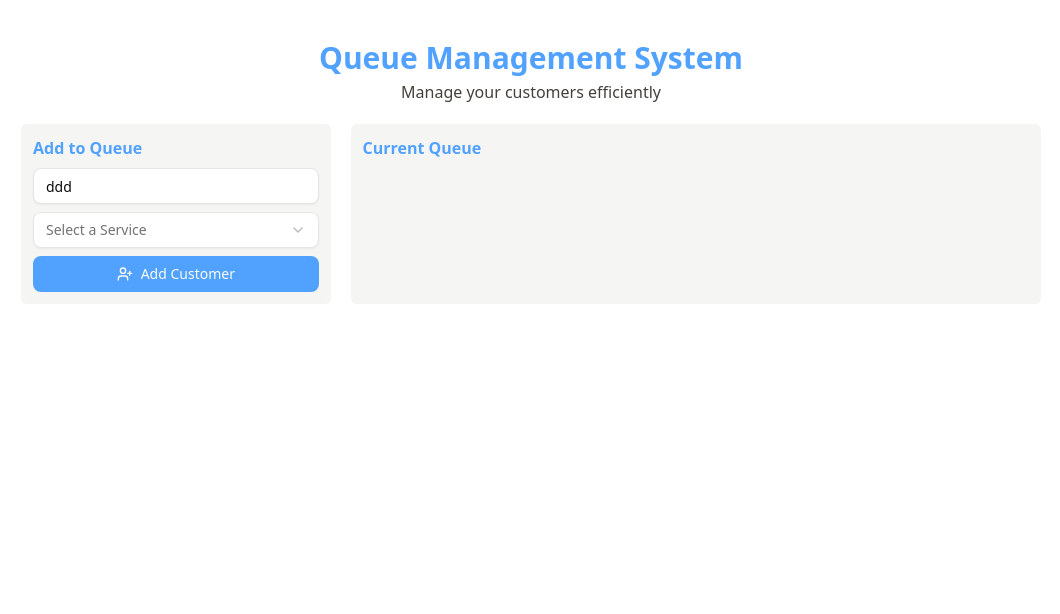
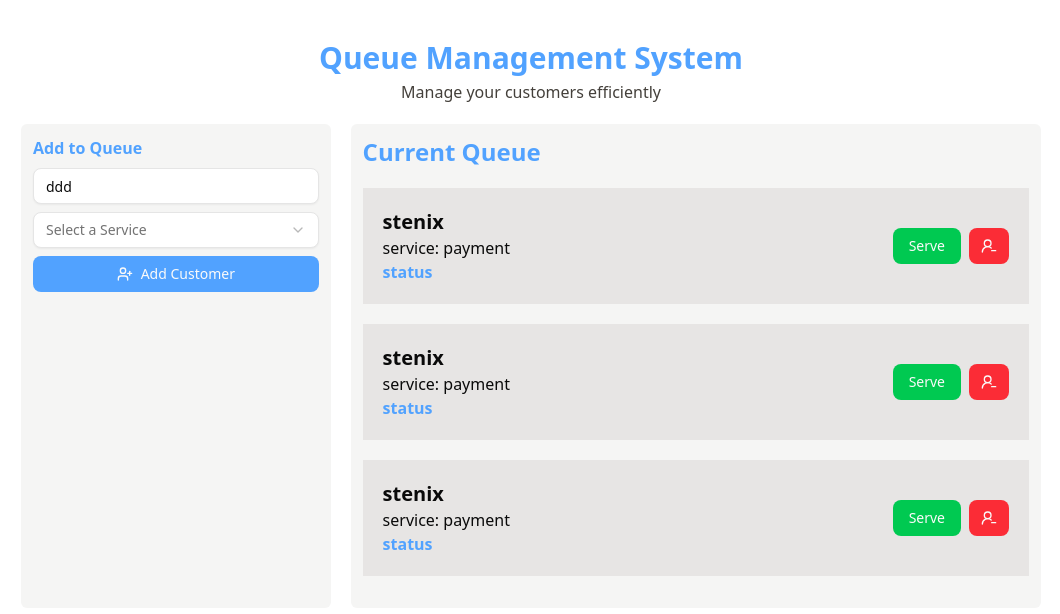
Before and after one commit to StenixDev/Codex, a React (Vite) app in the folder vite/: page / in a window 1280 px wide. Shown: the top 614 px of the page, without its empty margins (109-1169 px from the left). Built offline with nearby package versions, Linux system fonts and the light colour scheme.

Commit message:
[vite] - QMS. starter files

```diff
--- a/vite/src/Exp/Queue.tsx
+++ b/vite/src/Exp/Queue.tsx
@@ -1,5 +1,6 @@
 import { Button } from '@/components/ui/button';
 import { Input } from '@/components/ui/input';
+import { UserPlus } from 'lucide-react';
 import {
   Select,
   SelectContent,
@@ -9,7 +10,7 @@ import {
   SelectTrigger,
   SelectValue,
 } from '@/components/ui/select';
-import { UserPlus } from 'lucide-react';
+import ServiceQueue from '@/components/queue/Service-Queue';
 
 function Queue() {
   return (
@@ -46,7 +47,13 @@ function Queue() {
           </Button>
         </div>
         <div className='flex-7 bg-stone-100 rounded-sm p-3'>
-          <h2 className='text-blue-400 font-bold'>Current Queue</h2>
+          <h2 className='text-blue-400 font-bold text-2xl'>Current Queue</h2>
+
+          <ServiceQueue />
+
+          <ServiceQueue />
+
+          <ServiceQueue />
         </div>
       </div>
     </main>
--- /dev/null
+++ b/vite/src/components/queue/Service-Queue.tsx
@@ -0,0 +1,21 @@
+import { Button } from '@/components/ui/button';
+import { UserRoundMinus } from 'lucide-react';
+function ServiceQueue() {
+  return (
+    <div className='flex justify-between items-center bg-stone-200 my-5 p-5'>
+      <div className='flex flex-col'>
+        <span className='font-bold text-xl'>stenix</span>
+        <span>service: payment</span>
+        <span className='text-blue-400 font-bold'>status</span>
+      </div>
+
+      <div className='flex gap-2'>
+        <Button className='bg-green-500 hover:bg-green-600'>Serve</Button>
+        <Button className='bg-red-500 hover:bg-red-600'>
+          <UserRoundMinus />
+        </Button>
+      </div>
+    </div>
+  );
+}
+export default ServiceQueue;
```
